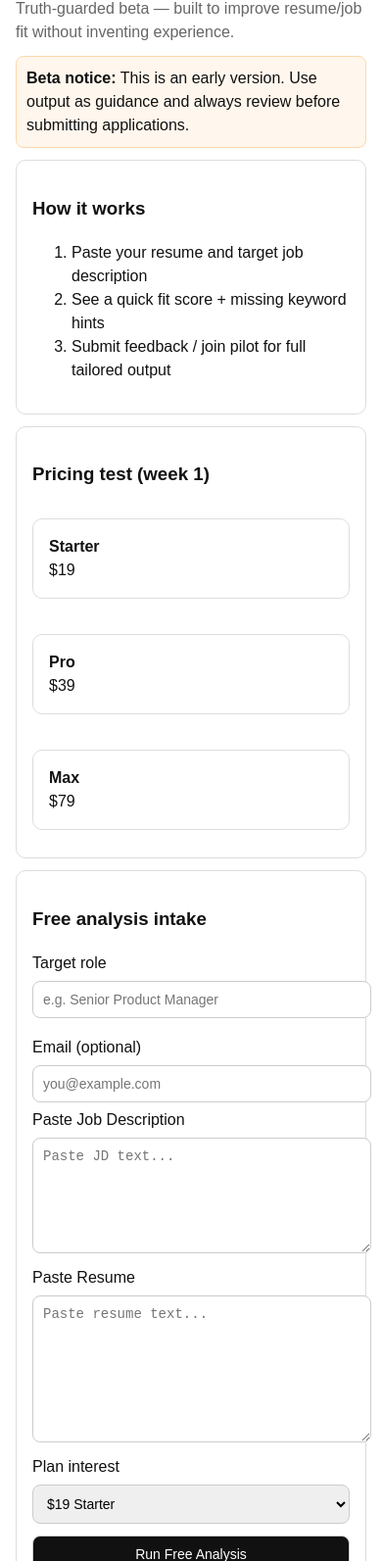
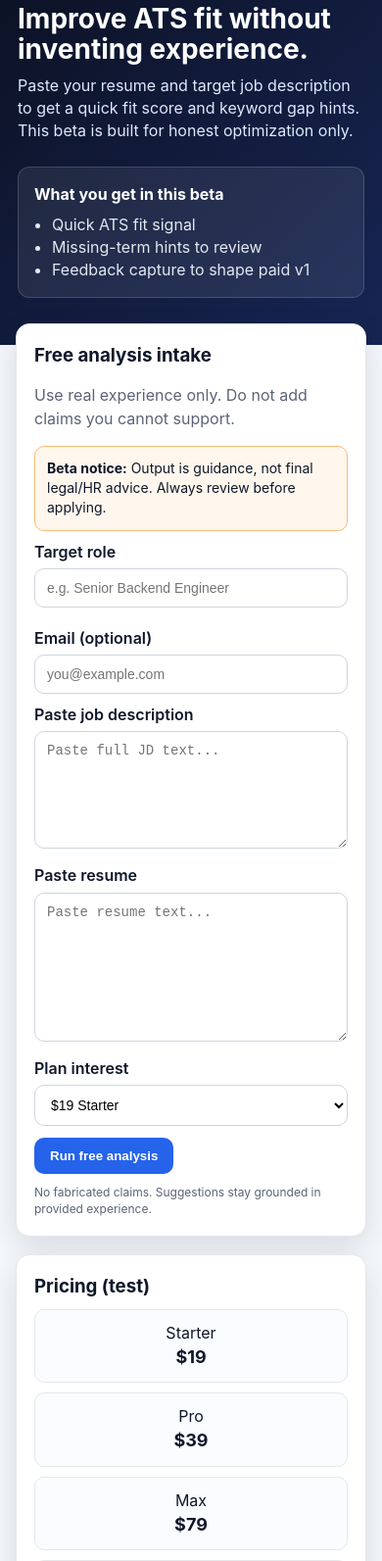
Before and after one commit to avolcoff/ats-resume-optimizer, a plain HTML site: page index.html in a window 390 px wide. Shown: the part 87-1680 px from the top of the page at 98% size. Drawn offline with Linux system fonts and the light colour scheme.

Commit message:
Professional UI pass: polished layout, clearer trust messaging, improved mobile UX

```diff
--- a/index.html
+++ b/index.html
@@ -6,65 +6,112 @@
   <title>ATS Resume Optimizer — Truth-Guarded (Beta)</title>
   <meta name="description" content="ATS Resume Optimizer beta. Compare resume vs job description and get truth-guarded improvement suggestions." />
   <style>
-    body{font-family:Arial,sans-serif;max-width:900px;margin:32px auto;padding:0 16px;line-height:1.5;color:#111}
-    .card{border:1px solid #ddd;border-radius:10px;padding:16px;margin:12px 0}
-    .plans{display:grid;grid-template-columns:repeat(auto-fit,minmax(160px,1fr));gap:12px}
-    h1{margin-bottom:4px}
-    .muted{color:#666}
-    input,textarea,select,button{width:100%;padding:10px;margin:6px 0;border:1px solid #ccc;border-radius:8px;font-size:14px}
-    button{background:#111;color:#fff;cursor:pointer}
-    button[disabled]{opacity:.6;cursor:not-allowed}
-    .ok{background:#edf8ef;border:1px solid #b9e2c0;padding:10px;border-radius:8px}
-    .warn{background:#fff7ed;border:1px solid #fed7aa;padding:10px;border-radius:8px}
+    :root{
+      --bg:#0b1020;
+      --surface:#111831;
+      --surface2:#ffffff;
+      --text:#0f172a;
+      --muted:#5b6476;
+      --brand:#2563eb;
+      --brand2:#1d4ed8;
+      --okbg:#ecfdf3;
+      --okbd:#86efac;
+      --warnbg:#fff7ed;
+      --warnbd:#fdba74;
+      --line:#e5e7eb;
+      --shadow:0 10px 30px rgba(15,23,42,.12);
+      --radius:14px;
+    }
+    *{box-sizing:border-box}
+    body{margin:0;font-family:Inter,Segoe UI,Arial,sans-serif;color:var(--text);background:#f4f7fb;line-height:1.45}
+    .hero{background:linear-gradient(135deg,var(--bg),#172554);color:#fff;padding:48px 18px}
+    .hero-wrap{max-width:980px;margin:0 auto;display:grid;grid-template-columns:1.3fr .9fr;gap:24px;align-items:center}
+    .badge{display:inline-block;background:rgba(37,99,235,.2);border:1px solid rgba(147,197,253,.5);padding:6px 10px;border-radius:999px;font-size:12px;margin-bottom:12px}
+    h1{margin:0 0 10px;font-size:34px;line-height:1.1}
+    .lead{margin:0;color:#dbeafe;max-width:62ch}
+    .hero-card{background:rgba(255,255,255,.08);border:1px solid rgba(255,255,255,.15);padding:16px;border-radius:12px}
+    .hero-card b{display:block;margin-bottom:8px}
+    .hero-card ul{margin:0;padding-left:18px;color:#e2e8f0}
+
+    .container{max-width:980px;margin:-22px auto 36px;padding:0 16px}
+    .grid{display:grid;grid-template-columns:2fr 1fr;gap:18px}
+    .card{background:var(--surface2);border:1px solid var(--line);border-radius:var(--radius);padding:18px;box-shadow:var(--shadow)}
+    .card h3{margin:0 0 10px}
+    .muted{color:var(--muted)}
+    .warn{background:var(--warnbg);border:1px solid var(--warnbd);padding:12px;border-radius:10px;font-size:14px}
+    .ok{background:var(--okbg);border:1px solid var(--okbd);padding:12px;border-radius:10px}
+
+    .pricing{display:grid;grid-template-columns:repeat(3,1fr);gap:10px}
+    .price{border:1px solid var(--line);border-radius:10px;padding:12px;text-align:center;background:#fafcff}
+    .price b{font-size:18px}
+
+    label{display:block;font-weight:600;margin-top:10px;margin-bottom:5px}
+    input,textarea,select{width:100%;padding:11px 12px;border:1px solid #cfd5df;border-radius:10px;font-size:14px;background:#fff}
+    input:focus,textarea:focus,select:focus{outline:none;border-color:#93c5fd;box-shadow:0 0 0 3px rgba(37,99,235,.15)}
+    .row{display:grid;grid-template-columns:1fr 1fr;gap:10px}
+    .actions{display:flex;gap:10px;flex-wrap:wrap;margin-top:12px}
+    .btn{appearance:none;border:none;border-radius:10px;padding:11px 16px;font-weight:600;cursor:pointer}
+    .btn.primary{background:var(--brand);color:#fff}
+    .btn.primary:hover{background:var(--brand2)}
+    .btn.subtle{background:#eef2ff;color:#1e3a8a;border:1px solid #c7d2fe}
+    .btn[disabled]{opacity:.6;cursor:not-allowed}
+
+    .kpis{display:grid;gap:10px}
+    .kpi{border:1px solid var(--line);border-radius:10px;padding:10px;background:#fcfdff}
+    .kpi b{display:block;font-size:18px}
+
     .hidden{display:none}
-    .row{display:grid;grid-template-columns:1fr 1fr;gap:12px}
-    @media(max-width:720px){.row{grid-template-columns:1fr}}
-    code{background:#f4f4f4;padding:2px 6px;border-radius:4px}
+    .small{font-size:12px;color:var(--muted)}
+    .footer{margin-top:10px}
+
+    @media (max-width:900px){
+      .hero-wrap{grid-template-columns:1fr}
+      .grid{grid-template-columns:1fr}
+      h1{font-size:28px}
+    }
+    @media (max-width:640px){
+      .pricing{grid-template-columns:1fr}
+      .row{grid-template-columns:1fr}
+    }
   </style>
 </head>
 <body>
-  <h1>ATS Resume Optimizer</h1>
-  <div class="muted">Truth-guarded beta — built to improve resume/job fit without inventing experience.</div>
-
-  <div class="card warn">
-    <b>Beta notice:</b> This is an early version. Use output as guidance and always review before submitting applications.
+  <section class="hero">
+    <div class="hero-wrap">
+      <div>
+        <div class="badge">Beta • Truth-Guarded</div>
+        <h1>Improve ATS fit without inventing experience.</h1>
+        <p class="lead">Paste your resume and target job description to get a quick fit score and keyword gap hints. This beta is built for honest optimization only.</p>
       </div>
-
-  <div class="card">
-    <h3>How it works</h3>
-    <ol>
-      <li>Paste your resume and target job description</li>
-      <li>See a quick fit score + missing keyword hints</li>
-      <li>Submit feedback / join pilot for full tailored output</li>
-    </ol>
-  </div>
-
-  <div class="card">
-    <h3>Pricing test (week 1)</h3>
-    <div class="plans">
-      <div class="card"><b>Starter</b><br>$19</div>
-      <div class="card"><b>Pro</b><br>$39</div>
-      <div class="card"><b>Max</b><br>$79</div>
+      <div class="hero-card">
+        <b>What you get in this beta</b>
+        <ul>
+          <li>Quick ATS fit signal</li>
+          <li>Missing-term hints to review</li>
+          <li>Feedback capture to shape paid v1</li>
+        </ul>
       </div>
     </div>
+  </section>
 
-  <div class="card">
+  <main class="container">
+    <div class="grid">
+      <section class="card">
         <h3>Free analysis intake</h3>
+        <p class="muted">Use real experience only. Do not add claims you cannot support.</p>
+        <div class="warn"><b>Beta notice:</b> Output is guidance, not final legal/HR advice. Always review before applying.</div>
 
-    <!-- Netlify Forms capture -->
         <form id="ats-form" name="ats-intake" method="POST" data-netlify="true" netlify-honeypot="bot-field">
           <input type="hidden" name="form-name" value="ats-intake" />
           <input type="hidden" name="utm_source" id="utm_source" />
           <input type="hidden" name="utm_medium" id="utm_medium" />
           <input type="hidden" name="utm_campaign" id="utm_campaign" />
-      <p class="hidden">
-        <label>Don’t fill this out: <input name="bot-field" /></label>
-      </p>
+          <p class="hidden"><label>Don’t fill this out: <input name="bot-field" /></label></p>
 
           <div class="row">
             <div>
               <label for="targetRole">Target role</label>
-          <input id="targetRole" name="target_role" required placeholder="e.g. Senior Product Manager" />
+              <input id="targetRole" name="target_role" required placeholder="e.g. Senior Backend Engineer" />
             </div>
             <div>
               <label for="email">Email (optional)</label>
@@ -72,10 +119,10 @@
             </div>
           </div>
 
-      <label for="jd">Paste Job Description</label>
-      <textarea id="jd" name="job_description" rows="6" required placeholder="Paste JD text..."></textarea>
+          <label for="jd">Paste job description</label>
+          <textarea id="jd" name="job_description" rows="6" required placeholder="Paste full JD text..."></textarea>
 
-      <label for="resume">Paste Resume</label>
+          <label for="resume">Paste resume</label>
           <textarea id="resume" name="resume_text" rows="8" required placeholder="Paste resume text..."></textarea>
 
           <label for="plan">Plan interest</label>
@@ -85,66 +132,65 @@
             <option>$79 Max</option>
           </select>
 
-      <button id="analyzeBtn" type="button">Run Free Analysis</button>
-      <button id="submitBtn" type="submit" class="hidden">Submit Beta Feedback</button>
-
-      <small>No fabricated claims. Suggestions must stay grounded in your provided experience.</small>
-    </form>
+          <div class="actions">
+            <button id="analyzeBtn" class="btn primary" type="button">Run free analysis</button>
+            <button id="submitBtn" class="btn subtle hidden" type="submit">Submit beta feedback</button>
           </div>
 
-  <div id="result" class="card hidden"></div>
-  <div id="submitted" class="ok hidden">Thanks — your beta submission was captured. We’ll use this to improve ATS matching quality.</div>
+          <div class="footer small">No fabricated claims. Suggestions stay grounded in provided experience.</div>
+        </form>
+      </section>
+
+      <aside class="card">
+        <h3>Pricing (test)</h3>
+        <div class="pricing">
+          <div class="price"><div>Starter</div><b>$19</b></div>
+          <div class="price"><div>Pro</div><b>$39</b></div>
+          <div class="price"><div>Max</div><b>$79</b></div>
+        </div>
+        <div style="height:10px"></div>
+        <div class="kpis">
+          <div class="kpi"><span class="muted">Goal</span><b>First paid users</b></div>
+          <div class="kpi"><span class="muted">Focus</span><b>Trust + clarity</b></div>
+          <div class="kpi"><span class="muted">Guardrail</span><b>Factual only</b></div>
+        </div>
+      </aside>
+    </div>
+
+    <section id="result" class="card hidden" aria-live="polite"></section>
+    <section id="submitted" class="ok hidden" aria-live="polite">Thanks — your beta submission was captured. We’ll use this to improve matching quality.</section>
+  </main>
 
   <script>
     const qs = new URLSearchParams(location.search);
-    const utm = {
-      utm_source: qs.get('utm_source') || '',
-      utm_medium: qs.get('utm_medium') || '',
-      utm_campaign: qs.get('utm_campaign') || ''
-    };
-    Object.entries(utm).forEach(([k,v]) => {
+    ['utm_source','utm_medium','utm_campaign'].forEach(k => {
       const el = document.getElementById(k);
-      if (el) el.value = v;
+      if (el) el.value = qs.get(k) || '';
     });
 
-    const commonStop = new Set(['the','and','for','with','that','this','you','your','from','have','will','are','our','not','but','all','job','role','work','experience','skills']);
-
-    function tokens(text){
-      return (text || '')
-        .toLowerCase()
-        .replace(/[^a-z0-9\s]/g, ' ')
-        .split(/\s+/)
-        .filter(w => w.length > 2 && !commonStop.has(w));
-    }
-
-    function unique(arr){ return [...new Set(arr)]; }
+    const stop = new Set(['the','and','for','with','that','this','you','your','from','have','will','are','our','not','but','all','job','role','work','experience','skills']);
+    const tokens = t => (t||'').toLowerCase().replace(/[^a-z0-9\s]/g,' ').split(/\s+/).filter(w=>w.length>2&&!stop.has(w));
+    const uniq = a => [...new Set(a)];
 
     function runAnalysis(){
       const jd = document.getElementById('jd').value.trim();
-      const resume = document.getElementById('resume').value.trim();
-      if (!jd || !resume) {
-        alert('Please fill both Job Description and Resume fields.');
-        return;
-      }
+      const rs = document.getElementById('resume').value.trim();
+      if(!jd || !rs){ alert('Please fill both Job Description and Resume fields.'); return; }
 
-      const jdTok = unique(tokens(jd));
-      const rsTok = unique(tokens(resume));
-      const rsSet = new Set(rsTok);
-
-      const overlap = jdTok.filter(t => rsSet.has(t));
-      const missing = jdTok.filter(t => !rsSet.has(t)).slice(0, 12);
-
-      const raw = jdTok.length ? (overlap.length / jdTok.length) : 0;
-      const score = Math.max(20, Math.min(95, Math.round(raw * 100)));
+      const jdTok = uniq(tokens(jd));
+      const rsSet = new Set(uniq(tokens(rs)));
+      const overlap = jdTok.filter(t=>rsSet.has(t));
+      const missing = jdTok.filter(t=>!rsSet.has(t)).slice(0,15);
+      const score = Math.max(20, Math.min(95, Math.round((overlap.length / (jdTok.length || 1))*100)));
 
       const result = document.getElementById('result');
       result.classList.remove('hidden');
       result.innerHTML = `
-        <h3>Quick ATS Fit Result (Beta)</h3>
+        <h3>Quick fit result (beta)</h3>
         <p><b>Estimated fit score:</b> ${score}%</p>
-        <p><b>Matched terms:</b> ${overlap.slice(0, 20).join(', ') || 'None detected'}</p>
+        <p><b>Matched terms:</b> ${overlap.slice(0,20).join(', ') || 'None detected yet'}</p>
         <p><b>Missing terms to review:</b> ${missing.join(', ') || 'Low gap detected'}</p>
-        <div class="warn"><b>Important:</b> Only add terms you can truthfully support with real experience.</div>
+        <div class="warn"><b>Important:</b> only add terms you can truthfully support with real experience.</div>
       `;
 
       document.getElementById('submitBtn').classList.remove('hidden');
@@ -160,16 +206,20 @@
       const btn = document.getElementById('submitBtn');
       btn.disabled = true;
       btn.textContent = 'Submitting...';
+      const formData = new FormData(form);
 
-      const formData = new FormData(form);
       try {
-        await fetch('/', { method: 'POST', headers: {'Content-Type': 'application/x-www-form-urlencoded'}, body: new URLSearchParams(formData).toString() });
+        await fetch('/', {
+          method:'POST',
+          headers:{'Content-Type':'application/x-www-form-urlencoded'},
+          body:new URLSearchParams(formData).toString()
+        });
         document.getElementById('submitted').classList.remove('hidden');
         btn.textContent = 'Submitted';
-      } catch(err) {
+      } catch (err){
         alert('Submission failed. Please try again.');
         btn.disabled = false;
-        btn.textContent = 'Submit Beta Feedback';
+        btn.textContent = 'Submit beta feedback';
       }
     });
   </script>
```
Lines whose indentation alone changed are shown as unchanged.
